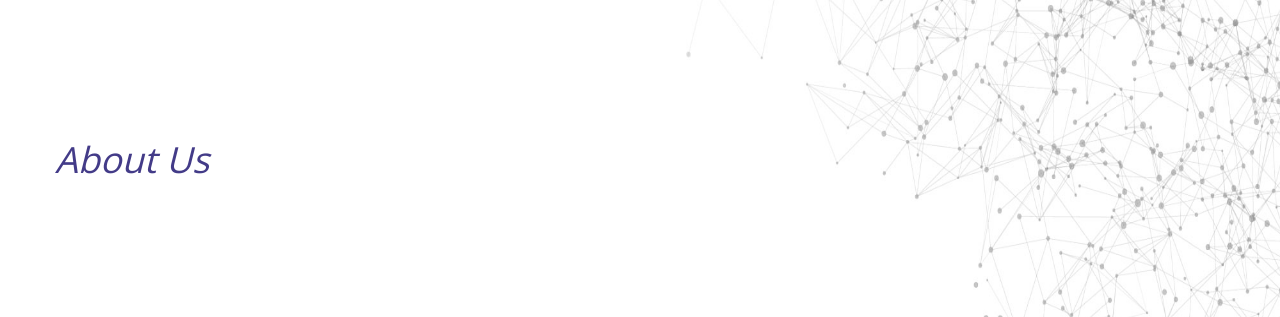
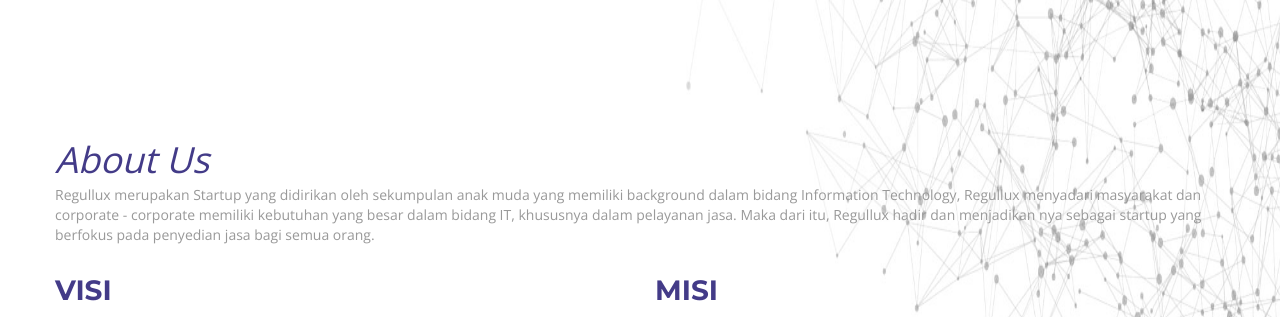
Before and after one commit to onehenryy/regullux.id, a CodeIgniter app: page /database/ in a window 1280 px wide. Shown: the part 742-1059 px from the top of the page. Run offline with CodeIgniter, Linux system fonts and the light colour scheme; some web fonts are replaced.

Commit message:
update about nuel

```diff
--- a/application/views/home.php
+++ b/application/views/home.php
@@ -105,7 +105,21 @@
       <div class="container">
         <div class="row">
           <div class="feature-wiget">
-            <i>About Us</i>
+            <i> About Us</i>
+            <p>Regullux merupakan Startup yang didirikan oleh sekumpulan anak muda yang memiliki background dalam bidang Information Technology, Regullux menyadari masyarakat dan corporate - corporate memiliki kebutuhan yang besar dalam bidang IT, khususnya dalam pelayanan jasa. Maka dari itu, Regullux hadir dan menjadikan nya sebagai startup yang berfokus pada penyedian jasa bagi semua orang.</p>
+              <div class="row">
+                  <div class="col-md-6 col-sm-8">
+                      <h3 class="service-title">Visi</h3>
+                      <p>Menyediakan layanan IT services secara inklusif untuk semua kalangan</p>
+                    </div>
+                      <div class="row">
+                        <div class="col-md-6 col-sm-8">
+                            <h3 class="service-title">Misi</h3>
+                            <p>Dengan cara berkomitmen dalam bekerja sama, selalu menumbuhkan rasa percaya kepada semua pihak, dan memberika value yang terjangkau serta pelayanan yang terbaik</p>
+                          </div>
+                        </div>
+                      </div>
+                      </div>
         </div>
       </div>
     </section>
@@ -119,7 +133,7 @@
             <div class="feature-wiget">
               <div class="col-xs-7 col-sm-4 col-md-offset-0">
              <i class="ion-heart"></i>
-                <i>Work with Love</i>
+                <i>cWork with Love</i>
                 <p>.</p>
               </div>
 
```
